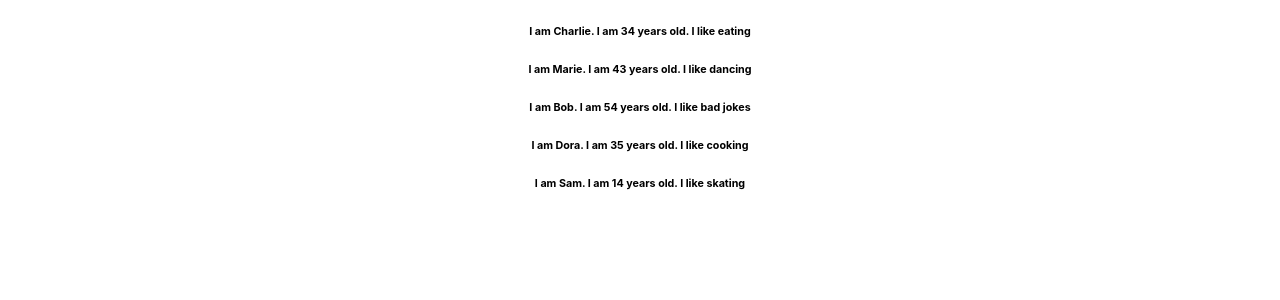
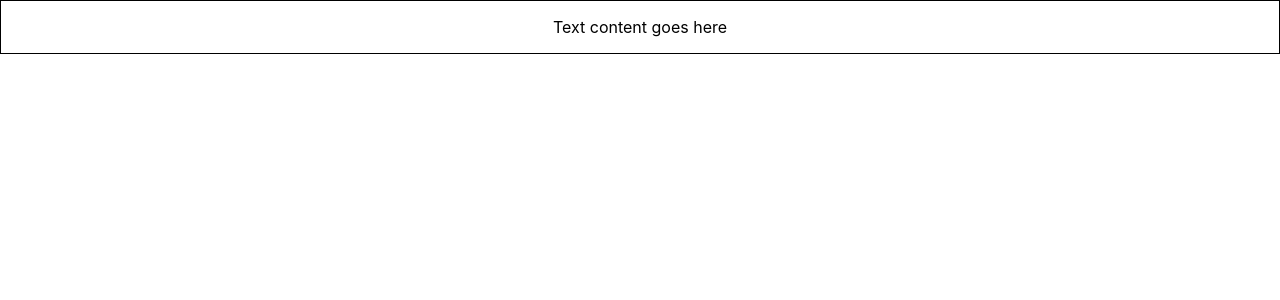
Before and after one commit to binmile/anvesha-project-1, a React (Create React App) app: page / in a window 1280 px wide. Shown: the top 300 px of the page. Built offline with nearby package versions, Linux system fonts and the light colour scheme.

Commit message:
style props done

```diff
--- a/src/App.tsx
+++ b/src/App.tsx
@@ -1,18 +1,15 @@
 import "./App.css";
-import {personList} from './components/DummyData';
-import ListAndKeys from "./components/ListAndKeys";
 
-import PersonList from "./components/PersonList";
+import Container from './components/Container';
+
 
 
 
 
 function App() {
-  console.log(personList);
   return (
     <div className="App">
-
-      <ListAndKeys persons={personList}/>
+      <Container styles={{border:'1px solid black',padding:'1rem'}}/>
     </div>
   );
 }
--- a/src/components/ClickEvents.tsx
+++ b/src/components/ClickEvents.tsx
@@ -2,7 +2,7 @@ import React,{MouseEvent} from 'react';
 
 
 const ClickEvents = () => {
-    const handleClick =(event:MouseEvent)=>{
+    const handleClick =(event:MouseEvent<HTMLButtonElement>):void=>{
         console.log('Hey');
         console.log(event);
     }
--- /dev/null
+++ b/src/components/Container.tsx
@@ -0,0 +1,17 @@
+import React from 'react';
+
+type ContainerProps = {
+    styles:React.CSSProperties
+}
+
+const Container = (props:ContainerProps) => {
+  return (
+    <div>
+        <div style={props.styles}>
+            Text content goes here
+        </div>
+    </div>
+  )
+}
+
+export default Container;
```
Also changed, not shown: src/components/Input.tsx (added, +16 -0 lines), src/components/ListAndKeys.tsx (line endings or trailing spaces), src/components/type.d.ts (line endings or trailing spaces).
